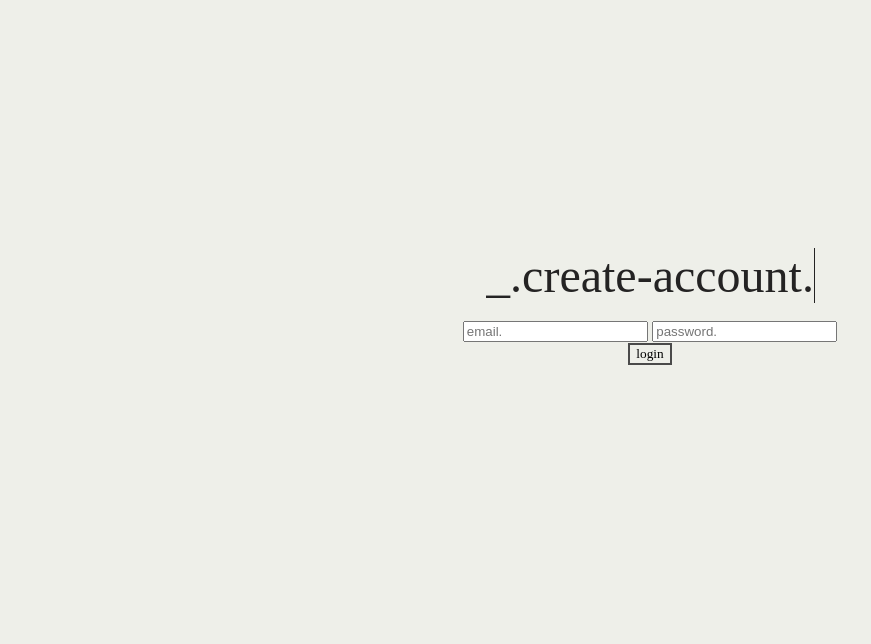
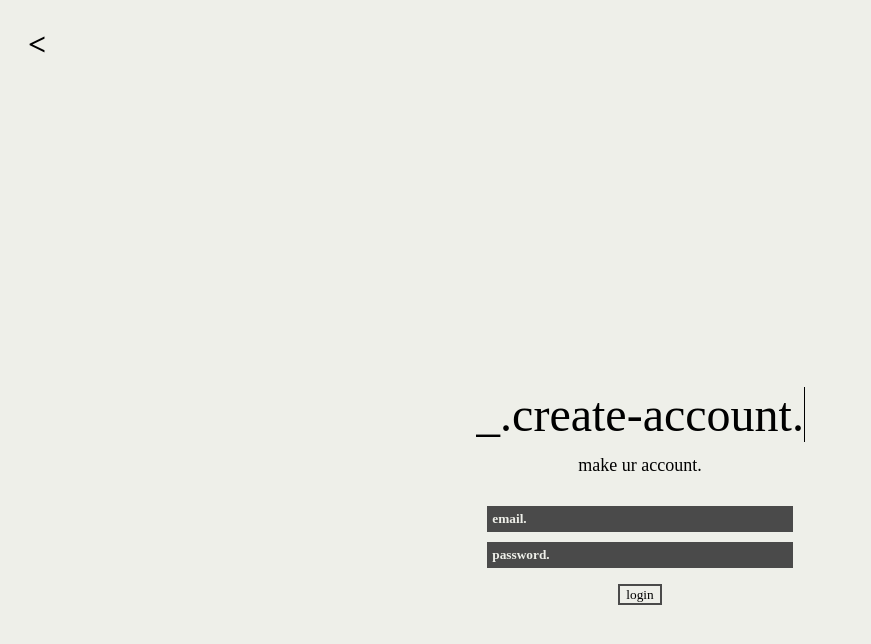
Before and after one commit to zainabh4san/.ursecrets_, a plain HTML site: page frontend/signup.html in a window 1280 px wide. Shown: the whole page, without its empty margins (0-871 px from the left). Drawn offline with Linux system fonts and the light colour scheme; a web font is replaced by a local one.

Commit message:
moar moar fixes to the reg.css and signup.html

```diff
--- a/frontend/reg.css
+++ b/frontend/reg.css
@@ -3,14 +3,13 @@
 :root {
     --background: rgb(238,239,233);
     --dark: rgb(74,74,74);
+    --lightdark: (36,35,35);
 }
 
 
 
 body {
-    padding-top: 90px;
     font-family: "Clash Display";
-    margin: 0px 0px 0px 20px;
     font-size: 18px;
     background-color: var(--background);
     text-align: center;
@@ -21,23 +20,31 @@ body {
 
 
 .topnav {
-    text-align: center;
+    display: flex;
     justify-content: space-between;
     align-items: center;
     padding: 10px 20px;
     margin-top: 2vh;
     font-weight: bold;
-
 }
-.topleft:hover {
+.topleft:hover, .topright:hover {
     text-decoration: underline;
-    color: black;
+    cursor: pointer;
+}
+#back-button {
+    cursor: pointer;
+    text-decoration: none;
+    font-size: 32px;
+}
+a,a:focus, a:active {
+    text-decoration: none;
+    color: inherit;
 }
 
 .typewriter h1 {
-    color: rgb(36, 35, 35);
-    font-weight: 600;
-    font-size: 50px;
+    color: var(--lightdark);
+    font-weight: 500;
+    font-size: 3rem;
     font-family: "Clash Display"; /* font change - m */
     font-weight: 500;
     font-size: 3rem;
@@ -49,7 +56,7 @@ body {
     /*cursor*/
     border-right: 1px solid;
     /*steps = number of characters*/
-    animation: typing 1s steps(27) forwards, blink 1s step-end infinite;
+    animation: typing 1s steps(17) forwards, blink 1s step-end infinite;
 }
 
 
@@ -66,10 +73,38 @@ body {
     justify-content: center;
     align-items: center;
     text-align: center;
-    min-height: 50vh;
-    margin-bottom: 10vh;
+    min-height: 43em;
+    padding: 20px;
 }
-
+.captions, button {
+    line-height: 15px;
+}
+.forms {
+    display: flex;
+    flex-direction: column;
+    justify-content: center;
+    align-items: center;
+    text-align: center;
+    margin: 10px;
+    font-weight: 600;
+}
+.email-box, .password-box, .login {
+    margin: 5px;
+}
+.email-box, .password-box {
+    background-color: var(--dark);
+    border: none;
+    width: 150%;
+    padding: 5px;
+} ::placeholder, input {
+    color: var(--background);
+    font-family: "Clash Display";
+    font-weight: 600;
+}
+button {
+    border: solid var(--dark) 2px;
+    background-color: var(--background);
+}
 #password {
     margin-bottom: 20px;
     display: block;
--- a/frontend/signup.html
+++ b/frontend/signup.html
@@ -11,9 +11,13 @@
 <body>
 
     <body>
+        <div class="topnav">
+            <div class="topleft" id="back-button"><a href="home.html"><</a></div>
+          </div>
         <div class="main">
             <span class = "typewriter"><h1>_.create-account.</h1></span>
-            <form action="frontend/home.html" method="POST">
+            <span class = "captions"><p>make ur account.</p></span>
+            <form action="home.html" method="POST">
                 <div class="forms">
                   <input type="email" placeholder="email." class="email-box" required>
                   <input type="password" placeholder="password." class="password-box" required>
--- a/frontend/styles.css
+++ b/frontend/styles.css
@@ -4,18 +4,17 @@
 :root {
     --background: rgb(238,239,233);
     --dark: rgb(74,74,74);
+    --lightdark: (36,35,35);
 }
 
 body {
     font-family: "Clash Display";
-    margin: 0px 0px 0px 20px;
     font-size: 18px;
     color: var(--dark);
     background-color: var(--background);
     text-align: center;
     overflow: hidden; /* no scrolling for u bucko*/
     height: 100%;
-    //display: flex;
     justify-content: center;
     align-items: center;
 }
@@ -45,6 +44,7 @@ a:hover {
 }
 .topleft:hover, .topright:hover {
     text-decoration: underline;
+    cursor: pointer;
 }
 .sidenav {
     height: 100%;
@@ -64,15 +64,15 @@ a:hover {
     justify-content: center;
     align-items: center;
     text-align: center;
-    min-height: 35em;
+    min-height: 43em;
     padding: 20px;
 }
 .typewriter {
-
     display: flex;
     justify-content: center;
 }
 .typewriter h1 {
+    color: var(--lightdark);
     font-family: "Clash Display"; /* font change - */
     font-weight: 500;
     font-size: 3rem;
@@ -84,7 +84,7 @@ a:hover {
     /*cursor*/
     border-right: 1px solid;
     /*steps = number of characters*/
-    animation: typing 1s steps(11) forwards, blink 1s step-end infinite;
+    animation: typing 1s steps(21) forwards, blink 1s step-end infinite;
 }
 .forms {
     display: flex;
@@ -93,7 +93,6 @@ a:hover {
     align-items: center;
     text-align: center;
     margin: 10px;
-    font-family: BlinkMacSystemFont;
     font-weight: 600;
 }
 .email-box, .password-box, .login {
@@ -106,6 +105,8 @@ a:hover {
     padding: 5px;
 } ::placeholder, input {
     color: var(--background);
+    font-family: "Clash Display";
+    font-weight: 600;
 }
 button {
     border: solid var(--dark) 2px;
```
Also changed, not shown: frontend/home.html (+9 -8 lines).
